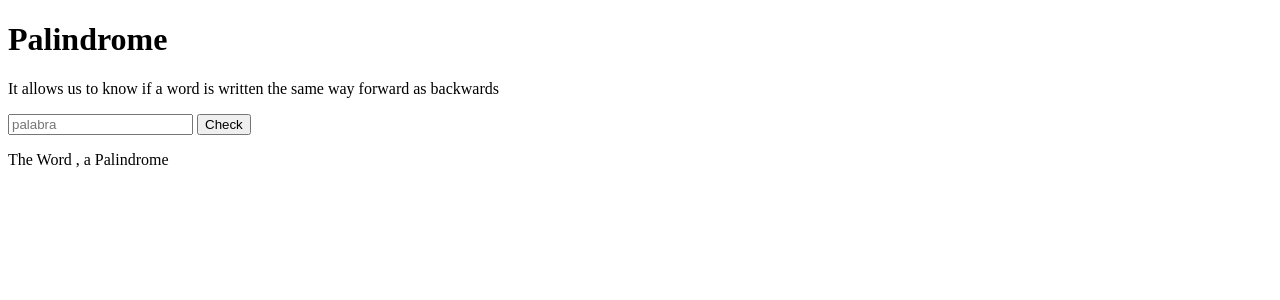
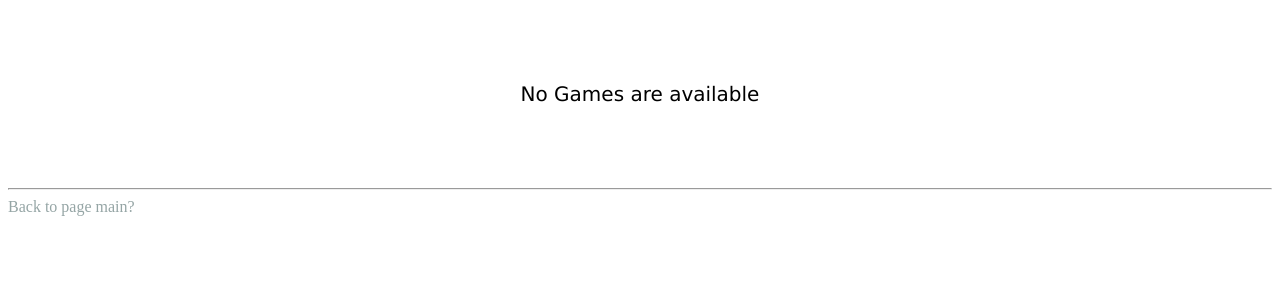
Before and after one commit to FernandoGarzonT/gtproject, a Django app: page /gtapp/games/ in a window 1280 px wide. Shown: the top 300 px of the page. Run offline with Django 4.2, Linux system fonts and the light colour scheme; parts of the project's set-up code (start-up, migrations or seed data) failed here and were passed over.

Commit message:
Added file requeriments.txt, and modified games.css and index.css with new rules, base_game.html and game.html also

```diff
--- a/projectgt/gtapp/static/css/games.css
+++ b/projectgt/gtapp/static/css/games.css
@@ -1,3 +1,34 @@
-.conteiner {
-    background-color: blue;
+.conteiner{
+    display: inline-flex;
+    justify-content: center;
 }
+.col {
+    background-color: lightblue;
+    padding: 0px 0px 10px 5px;
+    max-width: 25%;
+    margin: 0 auto;
+}
+
+h1 {
+    font-family: Verdana, Geneva, Tahoma, sans-serif;
+    text-align: center;
+}
+
+p {
+    font-family: Verdana, Geneva, Tahoma, sans-serif;
+    text-align: center;
+    font-size: 20px;
+}
+
+.inputtext{
+    color: rgb(149, 165, 165);
+}
+
+.button {
+  color: rgb(111, 67, 14);
+}
+
+#back {
+    text-decoration: none;
+    color: rgb(149, 165, 165);
+}
--- a/projectgt/gtapp/static/css/imagen.css
+++ b/projectgt/gtapp/static/css/imagen.css
@@ -29,3 +29,8 @@ img {
 .col {
     padding: 30px 30px 30px 30px;
 }
+
+#back {
+    text-decoration: none;
+    color: rgb(149, 165, 165);
+}
--- a/projectgt/gtapp/templates/base_games.html
+++ b/projectgt/gtapp/templates/base_games.html
@@ -6,7 +6,7 @@
     <meta charset="UTF-8">
     <meta http-equiv="X-UA-Compatible" content="IE=edge">
     <meta name="viewport" content="width=device-width, initial-scale=1.0">
-    <!-- <link rel="stylesheet" href="{% static 'css/games.css' %}"> -->
+    <link rel="stylesheet" href="{% static 'css/games.css' %}">
     <title>GT APP</title>
 </head>
 <body>
--- a/projectgt/gtapp/templates/games.html
+++ b/projectgt/gtapp/templates/games.html
@@ -2,13 +2,30 @@
 {% load static %}
 
 {% block content %}
+    {% csrf_token %}
+    {% if context_game %}
         <div class="conteiner">
+            <div class="col">
+                <h1>Odd or Even</h1>
+                <p>It allows us to know if the number entered is even or odd.</p>
+                <input type="text" id="{{ parorimpar.num }}" class="inputtext" placeholder="number" pattern="[0-9]">
+                <button type="button" class="button">Check</button>
+                <p>The number <strong></strong>, <strong></strong></p>
+            </div>
             <div class="col">
                 <h1>Palindrome</h1>
                 <p>It allows us to know if a word is written the same way forward as backwards</p>
-            <input type="text" class="inputtext" placeholder="palabra" pattern="[a-z]">
+                <input type="text" id="{{ palindrom.palabra }}" class="inputtext" placeholder="palabra" pattern="[a-z]">
                 <button type="button" class="button">Check</button>
                 <p>The Word <strong></strong>, <span></span> a Palindrome</p>
             </div>
         </div>
+    {% else %}
+        <br> <br> <br>
+        <p>No Games are available</p>
+    {% endif %}
+    </div>
+    <br> <br> <br>
+    <hr>
+    <a id="back" href="{% url 'gtapp:index' %}">Back to page main?</a>
 {% endblock content %}
--- /dev/null
+++ b/projectgt/requeriments.txt
@@ -0,0 +1,6 @@
+asgiref==3.5.2
+Django==4.0.4
+django-environ==0.8.1
+Pillow==9.1.1
+sqlparse==0.4.2
+tzdata==2022.1
```
Lines whose indentation alone changed are shown as unchanged.
